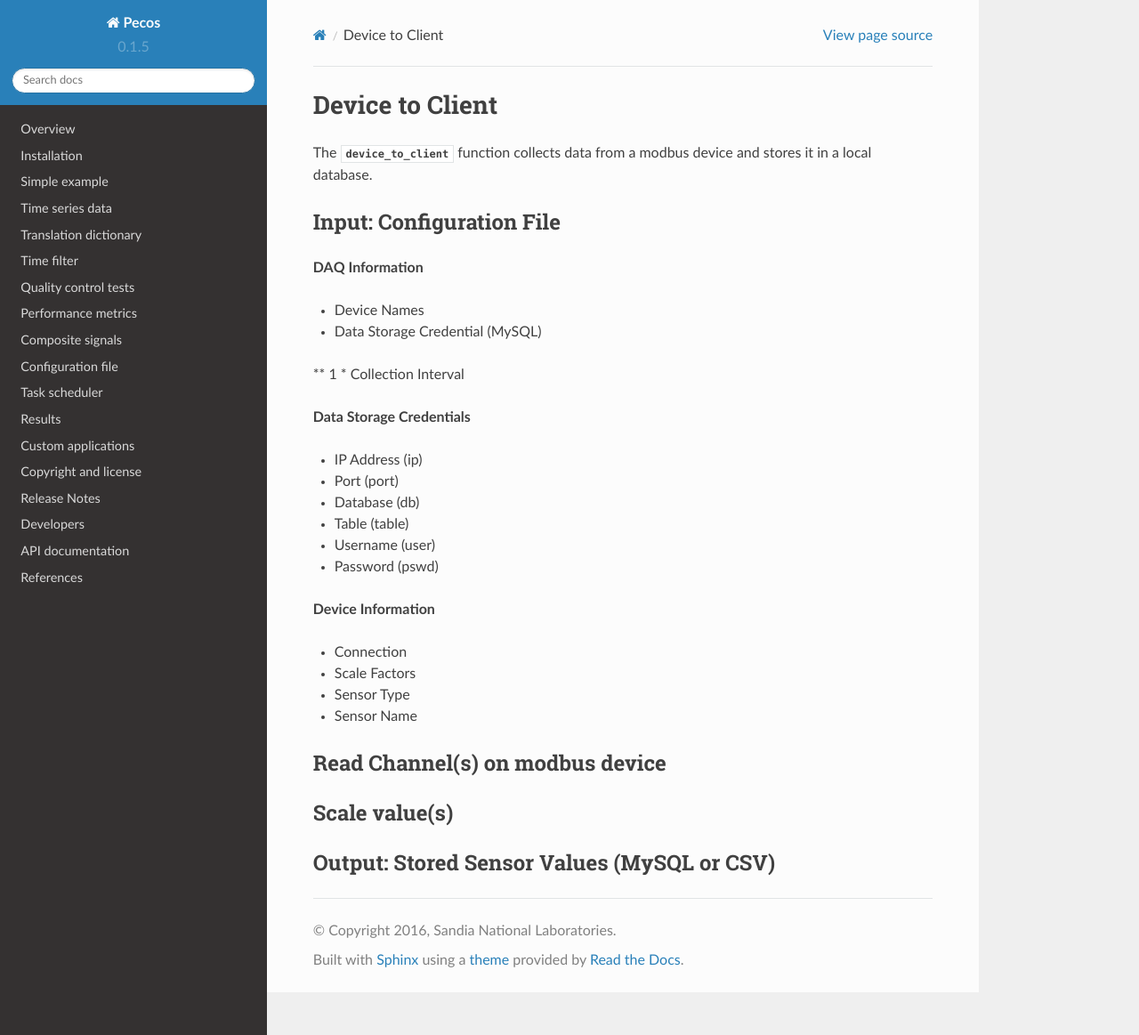
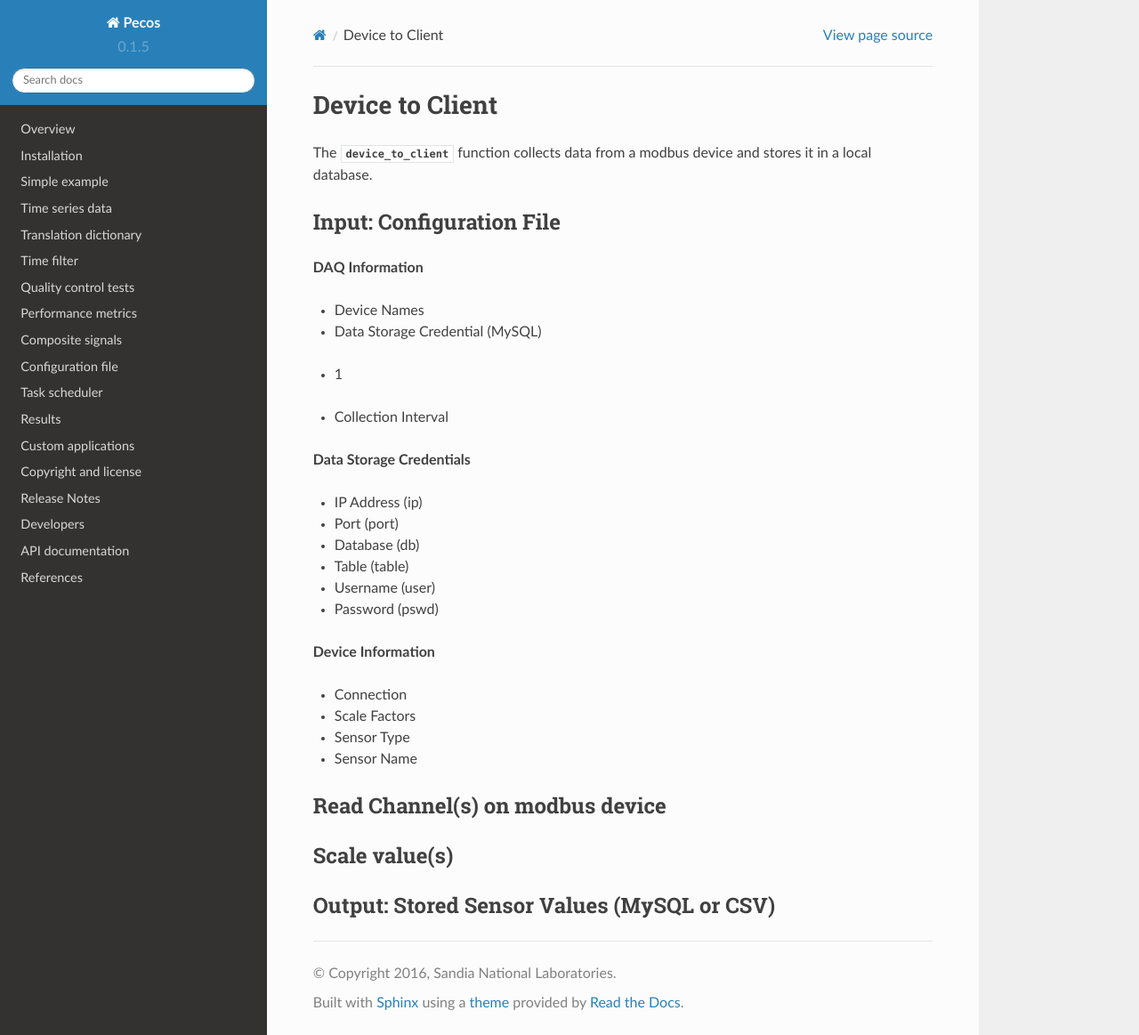
Before and after one commit to sjanzou/pecos, a Sphinx documentation site: the page built from documentation/devicetoclient.rst, in a window 1280 px wide and 1163 px high. Shown: the whole window at 89% size. Built offline with Sphinx 7.4.7 and the Read the Docs theme 2.0.0, drawn with Linux system fonts in a browser that asks for light colours.

```diff
--- a/documentation/devicetoclient.rst
+++ b/documentation/devicetoclient.rst
@@ -11,7 +11,7 @@ Input: Configuration File
 
 * Device Names
 * Data Storage Credential (MySQL)
-** 1
+- 1
 * Collection Interval
 
 **Data Storage Credentials**
```
